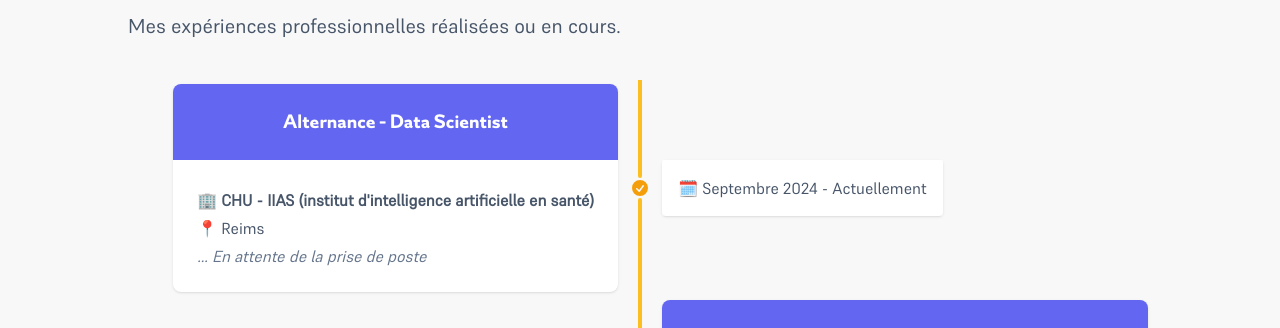
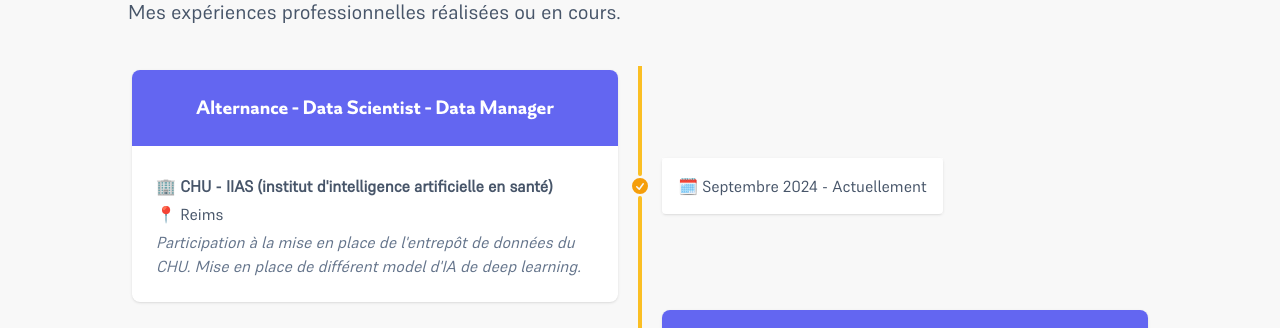
Before and after one commit to RaphHuynh/portfolio, a React (Vite) app: page / in a window 1280 px wide. Shown: the part 2024-2352 px from the top of the page. Built offline with nearby package versions, Linux system fonts and the light colour scheme.

Commit message:
update : update experience

```diff
--- a/src/components/page/Experience.jsx
+++ b/src/components/page/Experience.jsx
@@ -44,12 +44,13 @@ function Experience() {
 
     const experience = [
         {
-            id: "Alternance - Data Scientist",
-            content: "... En attente de la prise de poste",
-            langage: ["Python"],
+            id: "Alternance - Data Scientist - Data Manager",
+            content: "Participation à la mise en place de l'entrepôt de données du CHU. Mise en place de différent model d'IA de deep learning.",
+            langage: ["Python","OpenCV", "Pydicom", "Tensorflow", "Pytorch","Yolo","Numpy","Transfer Learning", "Deep Learning", "Clickhouse", "SQL", "Dagster"],
             date: "Septembre 2024 - Actuellement",
             lieux: "Reims",
-            entreprise: "CHU - IIAS (institut d'intelligence artificielle en santé)"
+            entreprise: "CHU - IIAS (institut d'intelligence artificielle en santé)",
+            more : "Mise en place de différent model d'IA de deep learning pour de la segmentation, de la classification et de la détection dans le domaine du traitement d'images. Prétraitement des données et amélioration de la qualité des données."
         },
         {
             id: "Freelance - Chef de projet",
@@ -63,7 +64,7 @@ function Experience() {
         {
             id: "Stage - Assistante de recherche en traitement d'image médicale",
             content: "Stage de recherche en traitement d'image médicale incluant à la fois des prétraitements et des algorithmes d’Intelligence Artificielle pour une application orientée recherche.",
-            langage: ["Python", "OpenCV", "Pydicom"],
+            langage: ["Python", "OpenCV", "Pydicom", "Yolo"],
             date: "Avril 2024 - juin 2024",
             lieux: "Reims",
             entreprise: "Université de Reims Champagne-Ardenne",
--- a/src/components/page/Home.jsx
+++ b/src/components/page/Home.jsx
@@ -43,7 +43,7 @@ function Home() {
             animate='visible'
             exit='exit'
         >
-            <motion.article className='w-full lg:w-2/3 z-10 py-16 md:pt-0'>
+            <motion.article className='w-full lg:w-2/3 z-10 py-16 md:py-0'>
                 <motion.h1 className='text-2xl md:text-4xl lg:text-6xl pb-4 lg:pb-10 text-slate-700 z-10'
                     variants={itemVariants(0)}
                 >
```
